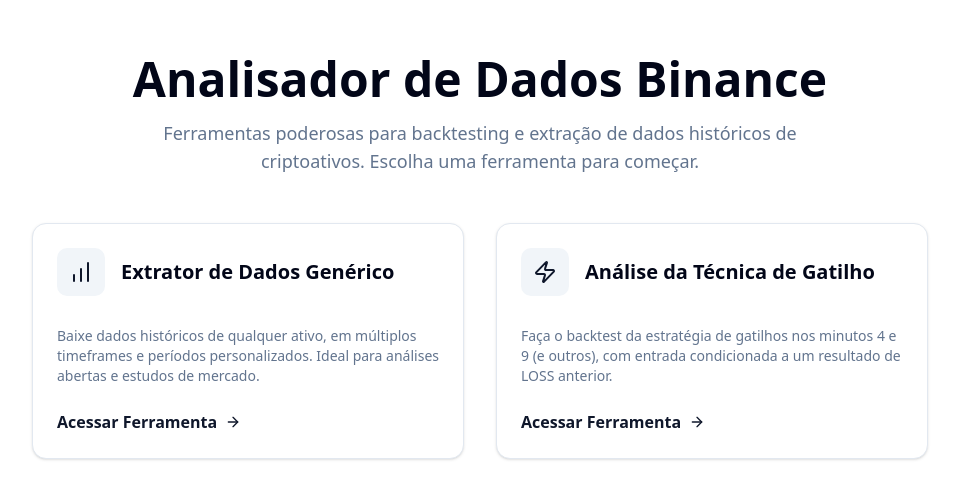
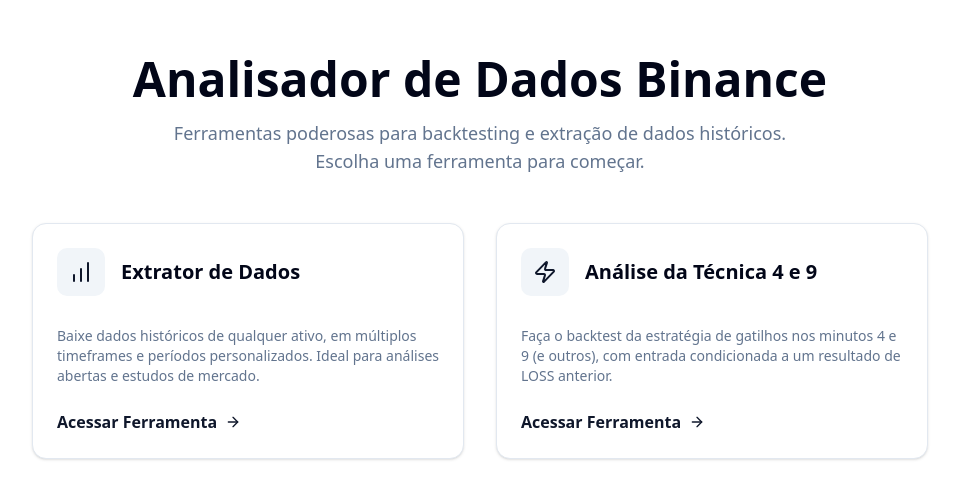
Before and after one commit to Amadeo-Frontend/nextjs-extrator-binance-frontend, a Next.js app: page / in a window 1280 px wide. Shown: the part 143-642 px from the top of the page, without its empty margins (160-1119 px from the left). Built offline with nearby package versions, Linux system fonts and the light colour scheme.

Commit message:
Fix main page

```diff
--- a/app/page.tsx
+++ b/app/page.tsx
@@ -14,7 +14,7 @@
           Analisador de Dados Binance
         </h1>
         <p className="mt-4 text-lg text-muted-foreground max-w-2xl mx-auto">
-          Ferramentas poderosas para backtesting e extração de dados históricos de criptoativos. Escolha uma ferramenta para começar.
+          Ferramentas poderosas para backtesting e extração de dados históricos. Escolha uma ferramenta para começar.
         </p>
       </div>
 
@@ -28,7 +28,7 @@
                 <div className="bg-secondary p-3 rounded-lg">
                   <BarChart className="h-6 w-6 text-secondary-foreground" />
                 </div>
-                <CardTitle className="text-xl">Extrator de Dados Genérico</CardTitle>
+                <CardTitle className="text-xl">Extrator de Dados</CardTitle>
               </div>
             </CardHeader>
             <CardContent>
@@ -51,7 +51,7 @@
                 <div className="bg-secondary p-3 rounded-lg">
                   <Zap className="h-6 w-6 text-secondary-foreground" />
                 </div>
-                <CardTitle className="text-xl">Análise da Técnica de Gatilho</CardTitle>
+                <CardTitle className="text-xl">Análise da Técnica 4 e 9</CardTitle>
               </div>
             </CardHeader>
             <CardContent>
```
